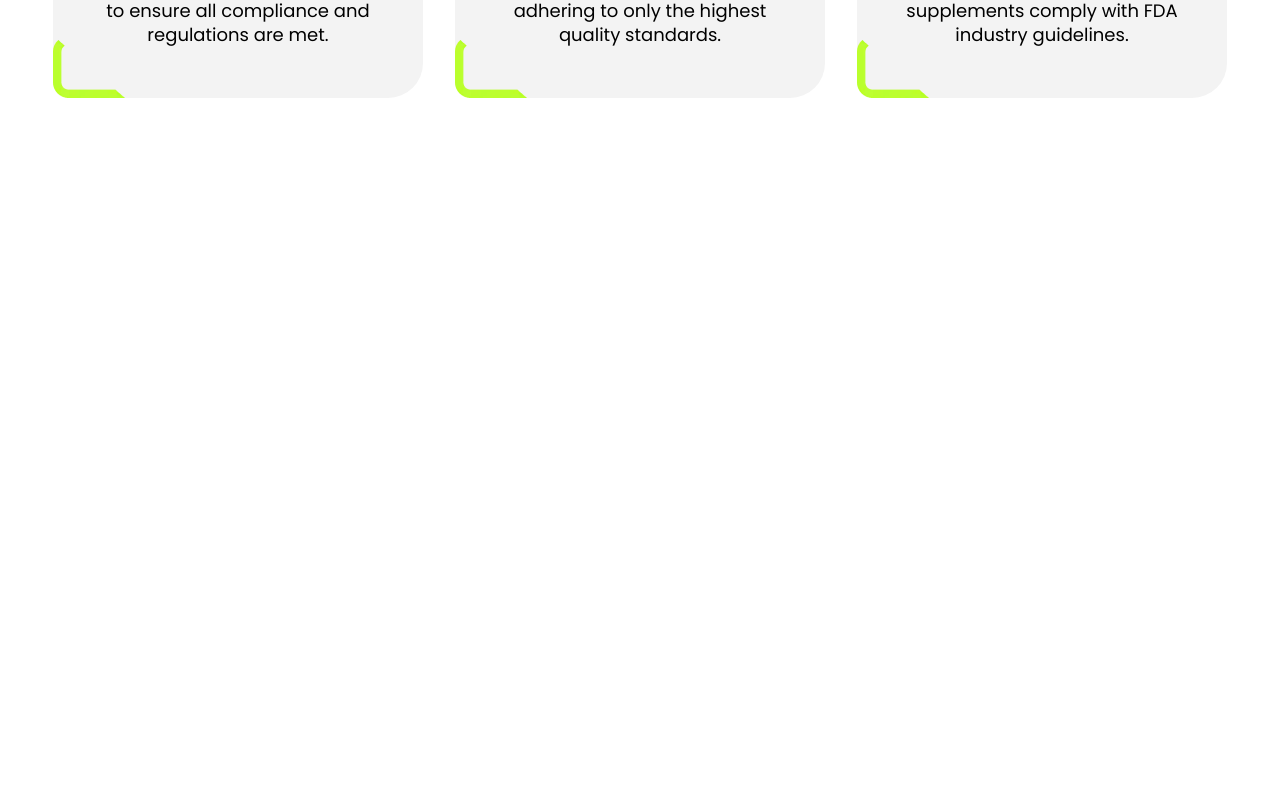
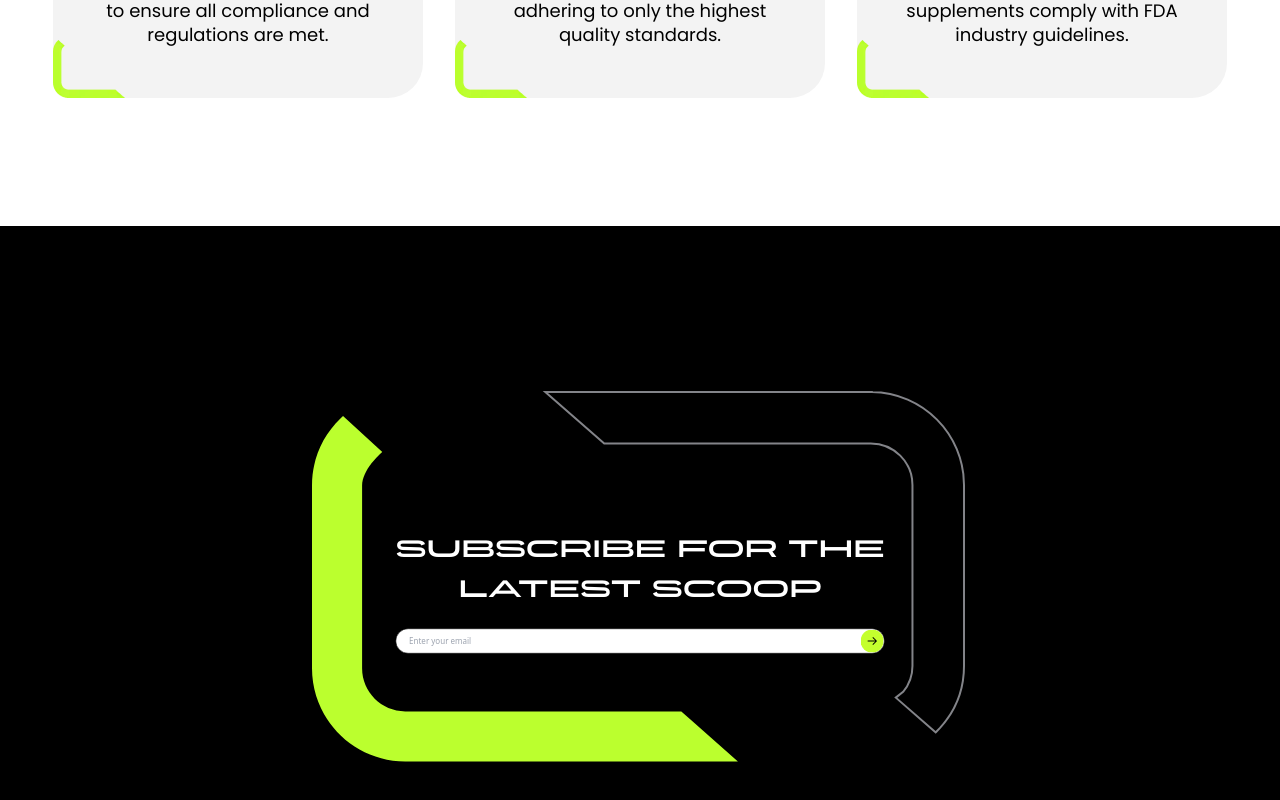
Before and after one commit to abubakrsaddique/Originsupps, a Next.js app: page / in a window 1280 px wide. Shown: the part 3600-4400 px from the top of the page. Before the commit the page ends 3826 px from the top, so only its background shows below. Built offline with nearby package versions, Linux system fonts and the light colour scheme; no server answers; the database is empty.

Commit message:
SubscribeSection added

```diff
--- a/src/app/page.tsx
+++ b/src/app/page.tsx
@@ -2,6 +2,7 @@ import AboutSection from "../components/home/AboutSection";
 import HeroSection from "../components/home/HeroSection";
 import InfoCards from "../components/home/InfoCards";
 import ShopSection from "../components/home/ShopSection";
+import SubscribeSection from "../components/home/SubscribeSection";
 import WorkOutSection from "../components/home/WorkOutSection";
 import Marque from "../components/marquee/Marque";
 
@@ -15,6 +16,7 @@ export default function Home() {
       <Marque />
       <WorkOutSection />
       <InfoCards />
+      <SubscribeSection />
     </>
   );
 }
--- /dev/null
+++ b/src/components/home/SubscribeSection.tsx
@@ -0,0 +1,57 @@
+import Image from "next/image";
+
+import Arrow from "@/public/arrow.svg";
+import LeftImage from "@/public/contact-bracket-left.svg";
+import RightImage from "@/public/contact-bracket-right.svg";
+
+const SubscribeSection: React.FC = () => {
+  return (
+    <div className="flex justify-center bg-black w-full overflow-x-hidden py-28 mob:py-32">
+      <section className="flex items-center justify-center mob:pt-0 pt-32 xl:max-w-[30%] mob:max-w-full">
+        <div className="relative">
+          <Image
+            alt="RightBracket"
+            src={RightImage}
+            width={423}
+            height={344}
+            className="absolute top-[-30%] mob:top-[-21%] mob:left-[8%] tab:top-[-3%] left-[40%] tab:left-[34%]"
+          />
+          <Image
+            alt="LeftBracket"
+            src={LeftImage}
+            width={426}
+            height={346}
+            className="absolute top-[-20%] mob:top-[-14%] mob:right-[8%] tab:top-[0%] right-[40%] tab:right-[35%] "
+          />
+
+          <div className="relative scale-[0.5] mob:w-full mob:mt-[10%]">
+            <p className="text-primary uppercase block text-center text-5xl mob:text-[18px] mob:leading-6 font-bold leading-[5rem] font-organetto">
+              SUBSCRIBE <br className="hidden mob:block" /> FOR THE <br />{" "}
+              LATEST SCOOP
+            </p>
+
+            <form className="mt-[40px] mob:mt-2 relative">
+              <input
+                type="email"
+                required
+                placeholder="Enter your email"
+                className="w-full tab:w-full mob:w-full px-[26px] bg-primary text-white rounded-[38px] h-[50px] mob:h-[40px] outline-none border border-white"
+              />
+              <button type="submit">
+                <Image
+                  alt="arrowIcon"
+                  src={Arrow}
+                  width={46}
+                  height={46}
+                  className="absolute mob:h-[38px] right-[2px] top-[2px] mob:right-[-3px] mob:top-[1px]"
+                />
+              </button>
+            </form>
+          </div>
+        </div>
+      </section>
+    </div>
+  );
+};
+
+export default SubscribeSection;
```
Also changed, not shown: public/contact-bracket-left.svg (added), public/contact-bracket-right.svg (added).
